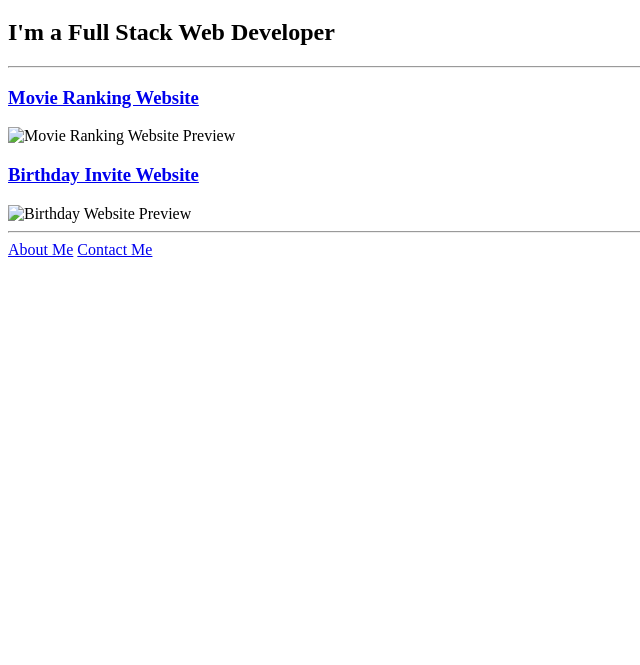
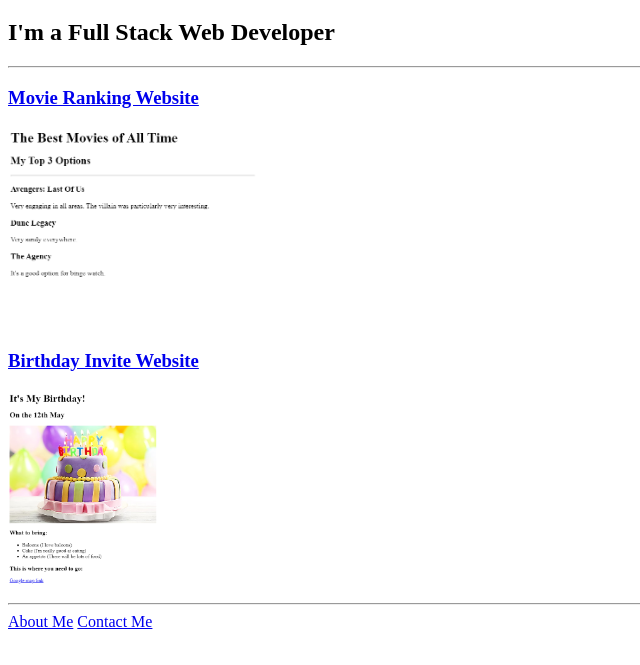
Before and after one commit to ram2ey/html-portfolio, a plain HTML site: page index.html in a window 1280 px wide. Shown: the part 61-726 px from the top of the page, without its empty margins (0-640 px from the left). Drawn offline with Linux system fonts and the light colour scheme.

Commit message:
Update index.html

```diff
--- a/index.html
+++ b/index.html
@@ -11,11 +11,11 @@
         <h2>I'm a Full Stack Web Developer</h2>
         <hr />
 
-        <h3><a href="../4.3 HTML Porfolio Project/public/movie-ranking.html">Movie Ranking Website</a></h3>
-        <img src="../4.3 HTML Porfolio Project/assets/images/movie-ranking.png" height="200" alt="Movie Ranking Website Preview" /><br />
+        <h3><a href="./public/movie-ranking.html">Movie Ranking Website</a></h3>
+        <img src="./assets/images/movie-ranking.png" height="200" alt="Movie Ranking Website Preview" />
 
-        <h3><a href="../4.3 HTML Porfolio Project/public/birthday-invite.html">Birthday Invite Website</a></h3>
-        <img src="../4.3 HTML Porfolio Project/assets/images/birthday-invite.png" height="200" alt="Birthday Website Preview" />
+        <h3><a href="./public/birthday-invite.html">Birthday Invite Website</a></h3>
+        <img src="./assets/images/birthday-invite.png" height="200" alt="Birthday Website Preview" />
         <hr />
 
         <a href="../4.3 HTML Porfolio Project/public/about.html">About Me</a>
```
